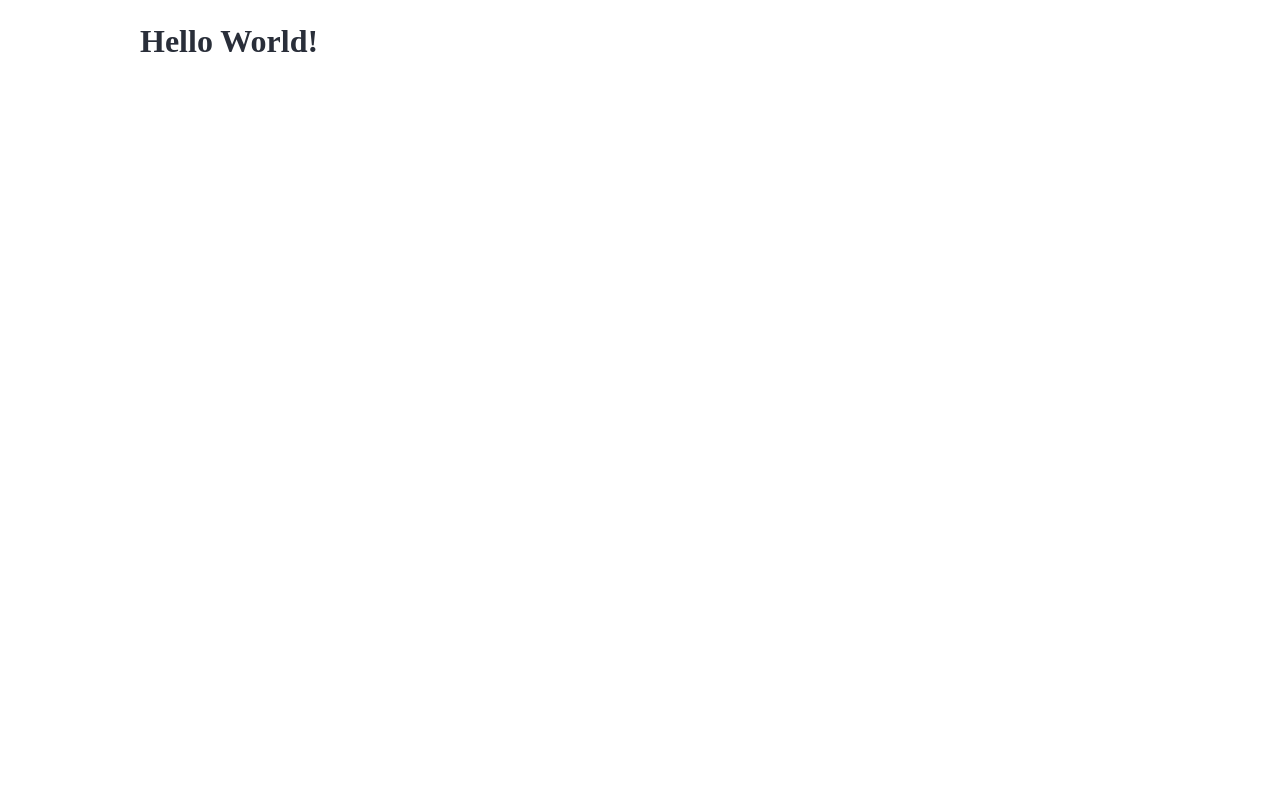
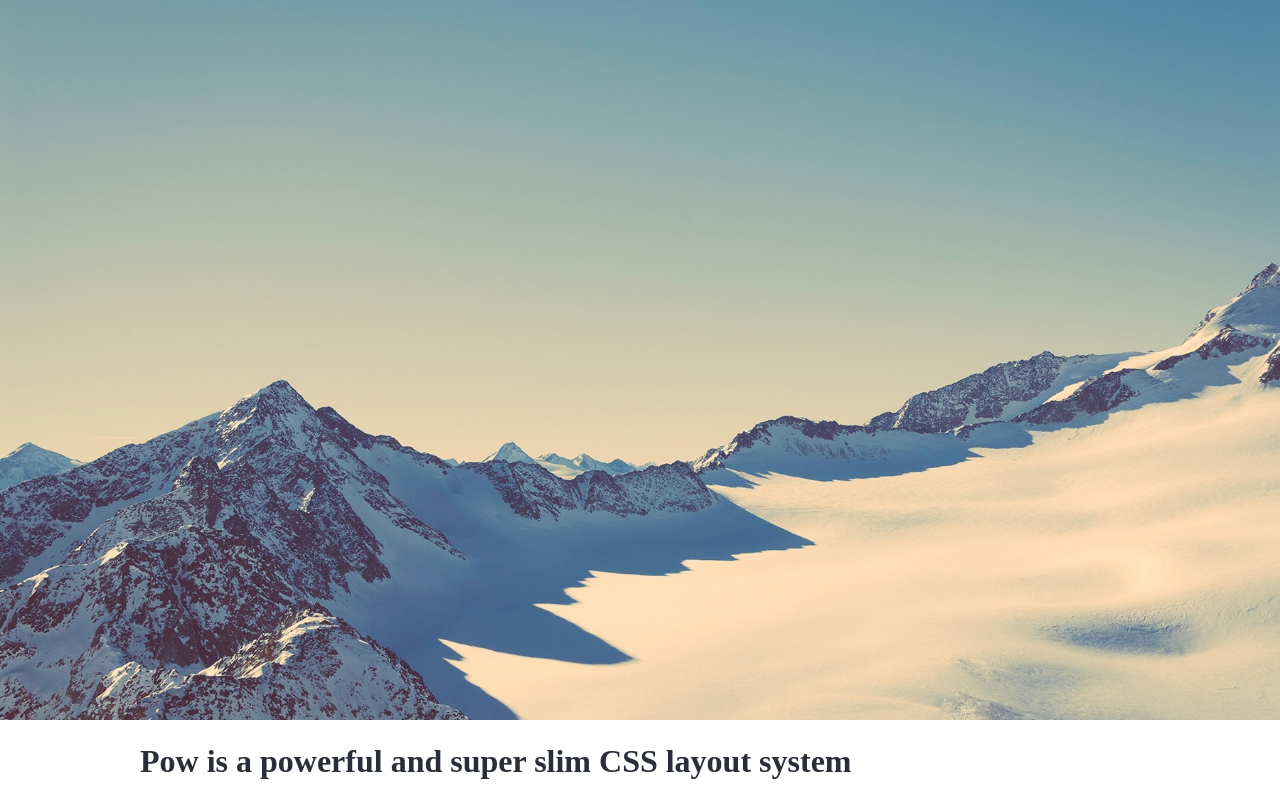
Before and after one commit to kaloja/pow, a website: page docs/index.html in a window 1280 px wide. Drawn offline with Linux system fonts and the light colour scheme.

Commit message:
Add hero component.

```diff
--- a/docs/assets/css/src/app.scss
+++ b/docs/assets/css/src/app.scss
@@ -19,7 +19,7 @@
 // Site components
 // --------------------------------------------------------
 
-// @import "components/article";
+@import "components/hero";
 
 // --------------------------------------------------------
 // User interface helpers
--- /dev/null
+++ b/docs/assets/css/src/components/hero.scss
@@ -0,0 +1,23 @@
+.c-hero {
+	min-height: 300px;
+	margin-bottom: 0;
+	padding-top: 56.25%;
+	background-color: #2e2620;
+	background-image: url(../../images/hero-sm.jpg);
+	background-position: center center;
+	background-size: cover;
+
+	@media (min-width: $sm) {
+		background-image: url(../../images/hero-md.jpg);
+	}
+
+	@media (min-width: $md) {
+		background-image: url(../../images/hero-lg.jpg);
+	}
+}
+
+.c-hero--overlay {}
+
+.c-hero__content {}
+
+.c-hero__title {}
--- a/docs/index.html
+++ b/docs/index.html
@@ -7,9 +7,9 @@
 	<title>Pow is a powerful and super slim CSS layout system</title>
 
 	<!-- Download the hero image nice and early: -->
-	<link rel="preload" href="/assets/images/hero-sm.jpg" as="image" media="(max-width: 599px)">
-	<link rel="preload" href="/assets/images/hero-md.jpg" as="image" media="(min-width: 600px) and (max-width: 999px)">
-	<link rel="preload" href="/assets/images/hero-lg.jpg" as="image" media="(min-width: 1000px)">
+	<link rel="preload" href="assets/images/hero-sm.jpg" as="image" media="(max-width: 599px)">
+	<link rel="preload" href="assets/images/hero-md.jpg" as="image" media="(min-width: 600px) and (max-width: 999px)">
+	<link rel="preload" href="assets/images/hero-lg.jpg" as="image" media="(min-width: 1000px)">
 
 	<!-- Preconnect external assets: -->
 	<link rel="preconnect" href="//www.google-analytics.com">
@@ -19,16 +19,17 @@
 	<link rel="stylesheet" href="assets/css/dist/app.min.css">
 
 	<!-- Meta: -->
-	<link rel="shortcut icon" href="/assets/icons/icon.png">
-	<link rel="apple-touch-icon-precomposed" href="/assets/icons/icon.png">
+	<!-- <link rel="shortcut icon" href="/assets/icons/icon.png"> -->
+	<!-- <link rel="apple-touch-icon-precomposed" href="/assets/icons/icon.png"> -->
 	<meta name="apple-mobile-web-app-title" content="Pow">
 	<meta name="description" content="Pow">
 	<link rel="manifest" href="/manifest.json">
 
 </head>
 <body>
-	<div class="wrapper">
-		<h1>Hello World!</h1>
+	<section class="c-hero"></section>
+	<div class="o-wrapper">
+		<h1>Pow is a powerful and super slim CSS layout system</h1>
 	</div>
 </body>
 </html>
```
Also changed, not shown: docs/assets/css/dist/app.min.css.
